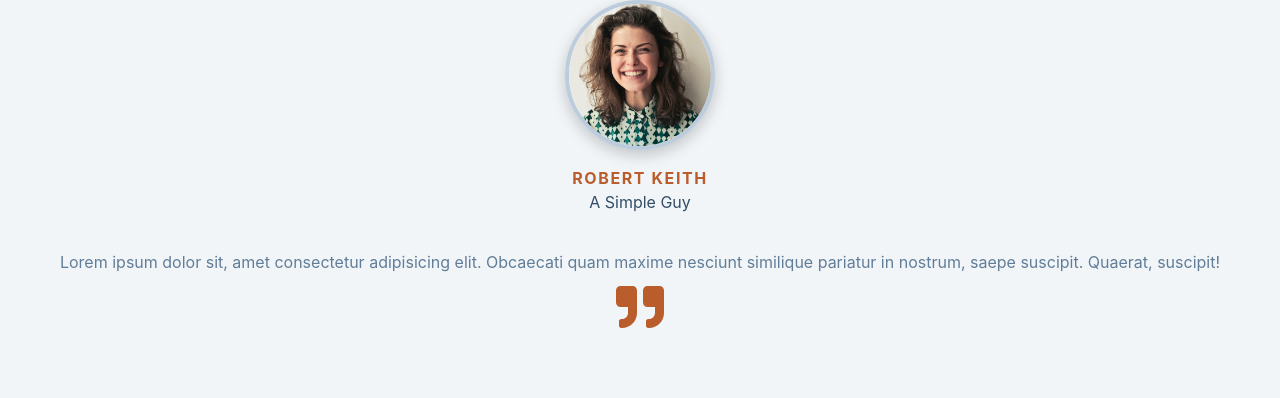
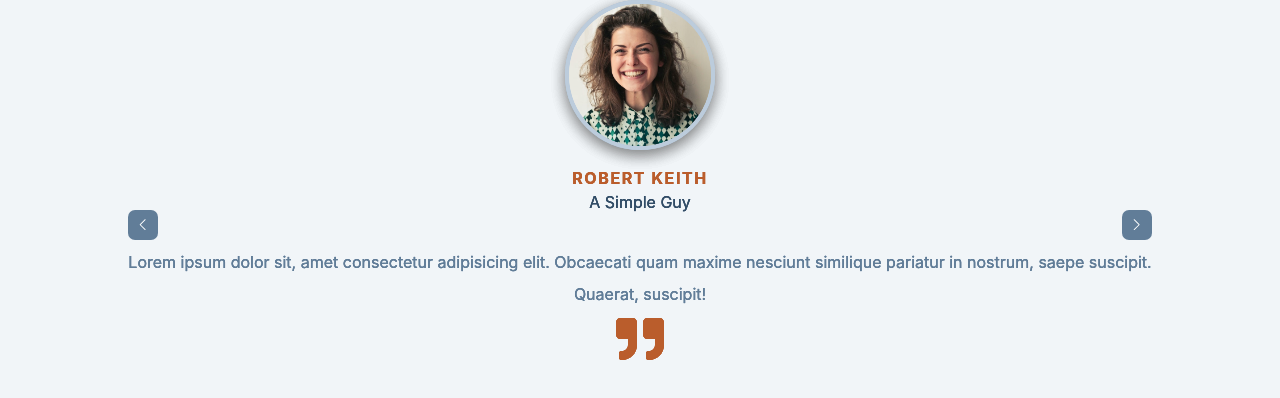
Before and after one commit to DoanhTran03/react-projects, a React (Vite) app: page / in a window 1280 px wide. Shown: the top 398 px of the page. Built offline with nearby package versions, Linux system fonts and the light colour scheme.

Commit message:
Build Review component

```diff
--- a/src/App.tsx
+++ b/src/App.tsx
@@ -1,10 +1,11 @@
+import Review from "./components/Review"
 import ReviewCard from "./components/ReviewCard"
 
 
 function App() {
   return (
     <>
-      <ReviewCard></ReviewCard>
+      <Review></Review>
     </>
   )
 }
--- /dev/null
+++ b/src/components/Review.tsx
@@ -0,0 +1,22 @@
+import React from "react";
+import ReviewCard from "./ReviewCard";
+import {BsChevronLeft, BsChevronRight} from "react-icons/bs"
+
+const Review = () => {
+  return (
+    <div className="review">
+      <article className="reviewCard reviewCard--next"><ReviewCard></ReviewCard></article>
+      <article className="reviewCard reviewCard--active"><ReviewCard></ReviewCard></article>
+      <article className="reviewCard reviewCard--active"><ReviewCard></ReviewCard></article>
+      <article className="reviewCard reviewCard--active"><ReviewCard></ReviewCard></article>
+      <button className="btn btn-back">
+        <BsChevronLeft></BsChevronLeft>
+      </button>
+      <button className="btn btn-next">
+        <BsChevronRight></BsChevronRight>
+      </button>
+    </div>
+  );
+};
+
+export default Review;
--- a/src/index.css
+++ b/src/index.css
@@ -60,3 +60,51 @@ p {
 .reviewCard .description {
   margin-top: 3.2rem;
 }
+/*----Review----*/
+.review {
+  overflow: hidden;
+  position: relative;
+  width: 80vw;
+  margin: 0 auto;
+  height: 450px;
+}
+.review .reviewCard {
+  height: 100%;
+  position: absolute;
+  width: 100%;
+  top: 0;
+}
+.review .reviewCard--active {
+  opacity: 1;
+}
+.review .reviewCard--next {
+  opacity: 0;
+  transform: translateX(100%);
+}
+.review .reviewCard--back {
+  opacity: 0;
+  transform: translateX(-100%);
+}
+.review .btn {
+  top: 210px;
+  position: absolute;
+  cursor: pointer;
+  display: grid;
+  place-items: center;
+  color: #fff;
+  width: 3rem;
+  height: 3rem;
+  border-radius: 7px;
+  border: 0;
+  background-color: hsl(210, 22%, 49%);
+  transition: all 0.2s;
+}
+.review .btn-back {
+  left: 0;
+}
+.review .btn-next {
+  right: 0;
+}
+.review .btn:hover {
+  background-color: var(--primary-color);
+}
```
